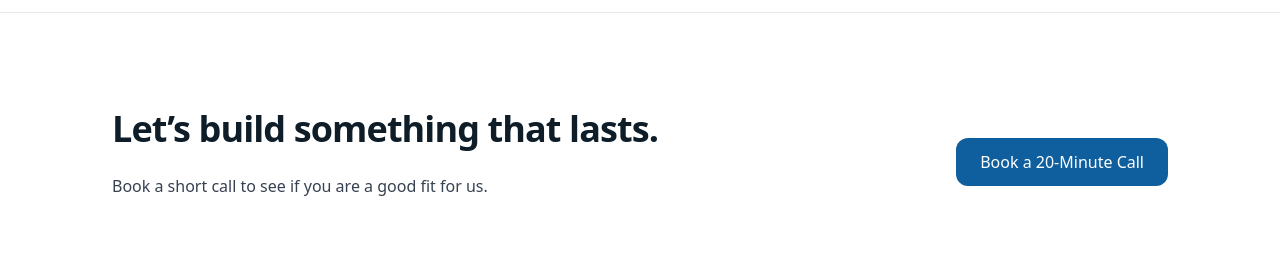
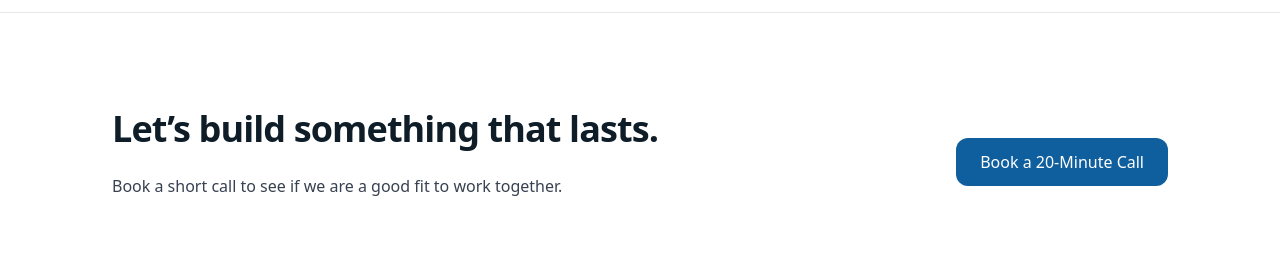
Before and after one commit to print3git/TheHalesiaGroup, a website: page index.html in a window 1280 px wide. Shown: the part 3133-3396 px from the top of the page. Drawn offline with nearby package versions, Linux system fonts and the light colour scheme.

Commit message:
Update index.html

```diff
--- a/index.html
+++ b/index.html
@@ -266,7 +266,7 @@
               Let’s build something that lasts.
             </h2>
             <p class="mb-4 text-base leading-relaxed text-gray-700">
-              Book a short call to see if you are a good fit for us.
+              Book a short call to see if we are a good fit to work together.
             </p>
           </div>
           <div class="flex justify-center md:justify-end">
```
